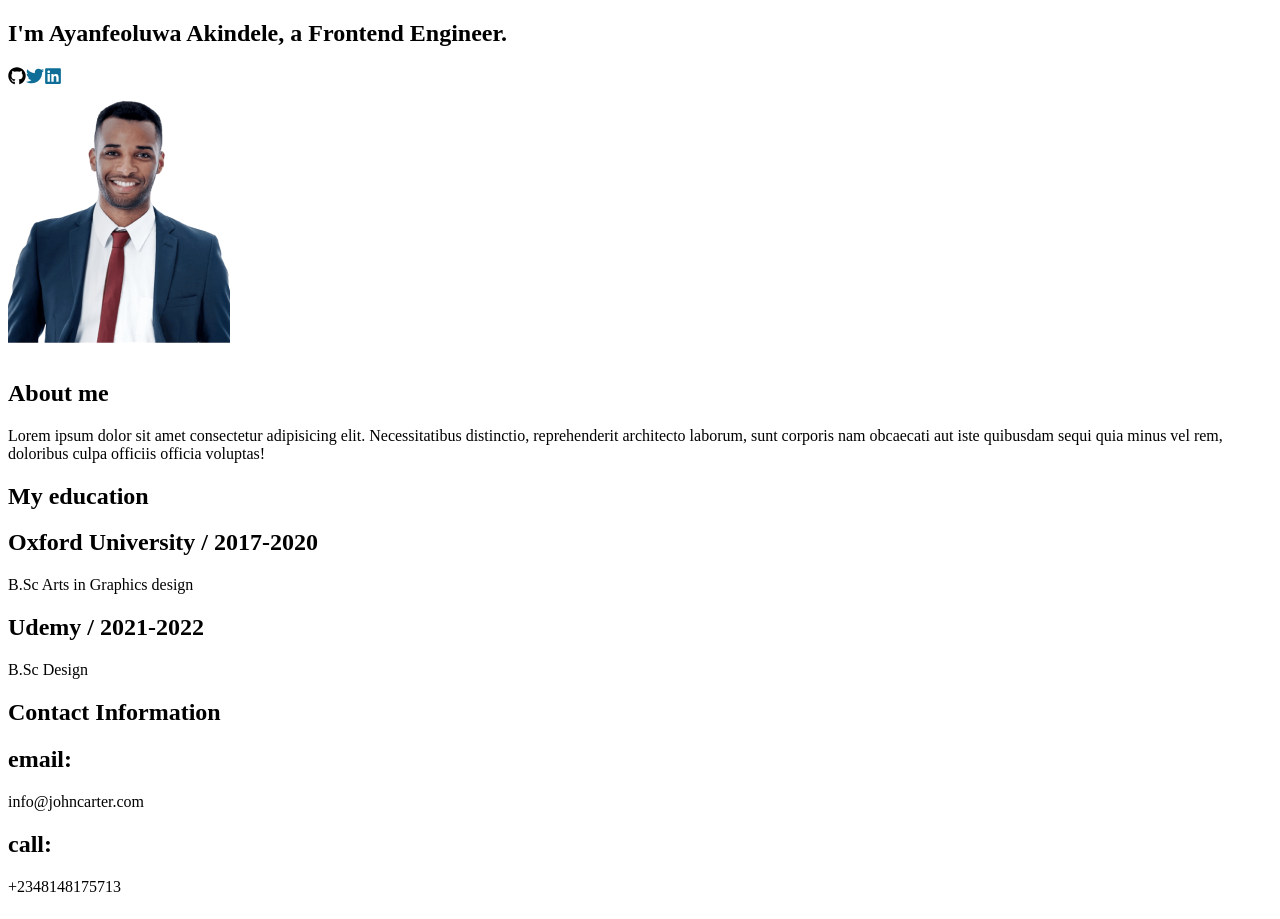
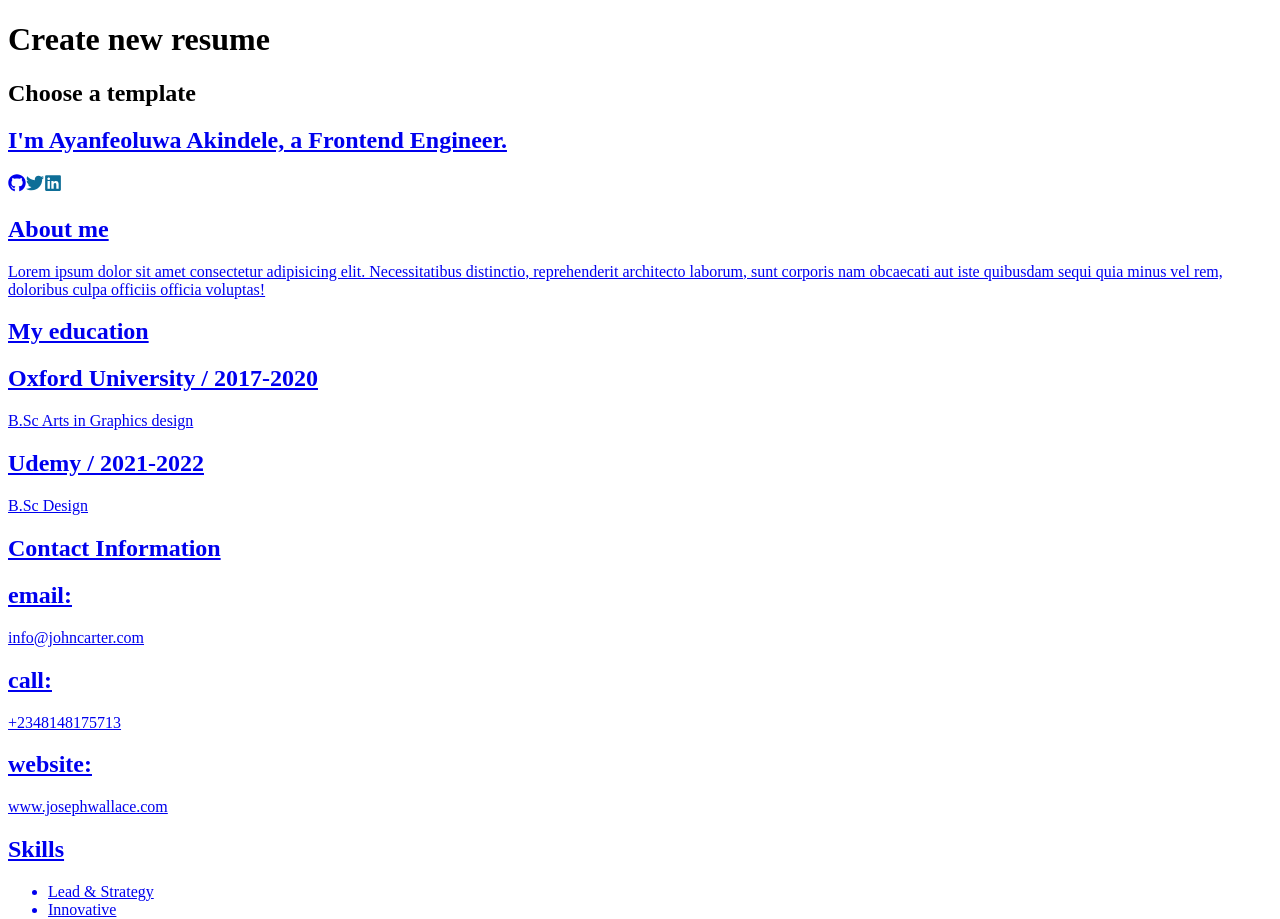
Before and after one commit to Frokesy/bume, a Next.js app: page /resume/new in a window 1280 px wide. Shown: the top 919 px of the page. Built offline with nearby package versions, Linux system fonts and the light colour scheme.

Commit message:
resume editor scaffolded

```diff
--- a/components/dashboard/Container.tsx
+++ b/components/dashboard/Container.tsx
@@ -14,11 +14,11 @@
   return (
     <div
       className={`
-    flex h-[100vh] max-h-[100vh]
+    flex min-h-[100vh]
     ${theme === "dark" ? `bg-[#000] text-[#fff]` : `bg-[#fff] text-[#000]`}`}
     >
-      <div className="w-[10%]"></div>
-      <div className="w-[90%]">{children}</div>
+      <div className="w-[7%]"></div>
+      <div className="w-[93%]">{children}</div>
     </div>
   );
 };
--- a/components/templates/Frokesy.tsx
+++ b/components/templates/Frokesy.tsx
@@ -8,7 +8,7 @@
       <Layout>
         <div className="header bg-[rgb(27,31,36)] pl-6 text-[#fff]">
           <div className="flex justify-between pt-3">
-            <div className="w-[50%] max-w-[350px] pt-6">
+            <div className="w-[70%] max-w-[350px] pt-6">
               <div className="border-[3px] border-b-[#ccc] w-[15%]"></div>
               <h2 className="lg:text-[24px] text-[16px] font-bold pt-6">
                 I&apos;m Ayanfeoluwa Akindele, a Frontend Engineer.
@@ -21,21 +21,21 @@
               </div>
             </div>
 
-            <div className="lg:h-[200px] lg:w-[225px] h-[100%] w-[150px]">
+            {/* <div className="lg:h-[200px] lg:w-[225px] h-[100%] w-[150px]">
               <img
                 src="/assets/dp2.png"
                 alt="dp"
                 className="h-[100%] w-[100%]"
               />
-            </div>
+            </div> */}
           </div>
         </div>
 
         <div className="flex justify-between">
-          <div id="1" className="border-r w-[50%] border-[#808080] mt-10 px-6">
+          <div id="1" className="border-r w-[50%] border-[#808080] mt-6 px-6">
             <div className="border-[3px] border-b-[#808080] w-[15%]"></div>
             <div className="about">
-              <h2 className="text-[20px] font-bold text-[#11466d] pt-4 pb-2">
+              <h2 className="text-[20px] font-bold text-[#11466d] pt-2">
                 About me
               </h2>
               <p className="text-[13px]">
@@ -47,8 +47,8 @@
             </div>
 
             <div className="education">
-              <div className="border-[3px] border-b-[#808080] w-[15%] mt-10"></div>
-              <h2 className="text-[20px] font-bold text-[#11466d] pt-4 pb-2">
+              <div className="border-[3px] border-b-[#808080] w-[15%] mt-6"></div>
+              <h2 className="text-[20px] font-bold text-[#11466d] pt-2">
                 My education
               </h2>
               <section className="grid grid-cols-1 gap-y-4">
@@ -56,7 +56,7 @@
                   <h2 className="uppercase font-mono text-[15px]">
                     Oxford University / 2017-2020
                   </h2>
-                  <p className="text-[#757bc8] text-[16px] font-bold py-2">
+                  <p className="text-[#757bc8] text-[16px] font-bold">
                     B.Sc Arts in Graphics design
                   </p>
                 </section>
@@ -64,7 +64,7 @@
                   <h2 className="uppercase font-mono text-[15px]">
                     Udemy / 2021-2022
                   </h2>
-                  <p className="text-[#757bc8] text-[16px] font-bold py-2">
+                  <p className="text-[#757bc8] text-[16px] font-bold">
                     B.Sc Design
                   </p>
                 </section>
@@ -72,24 +72,24 @@
             </div>
 
             <div className="contact-info">
-              <div className="border-[3px] border-b-[#808080] w-[15%] mt-10"></div>
-              <h2 className="text-[20px] font-bold text-[#11466d] pt-4 pb-2">
+              <div className="border-[3px] border-b-[#808080] w-[15%] mt-6"></div>
+              <h2 className="text-[20px] font-bold text-[#11466d] pt-2">
                 Contact Information
               </h2>
-              <section className="grid grid-cols-1 gap-y-4">
+              <section className="grid grid-cols-1 gap-y-3">
                 <section>
                   <h2 className="uppercase text-[13px]">email:</h2>
-                  <p className="text-[16px] py-1 font-mono">
+                  <p className="text-[16px] font-mono font-semibold">
                     info@johncarter.com
                   </p>
                 </section>
                 <section>
                   <h2 className="uppercase text-[13px]">call:</h2>
-                  <p className="text-[16px] py-1 font-mono">+2348148175713</p>
+                  <p className="text-[16px] font-mono font-semibold">+2348148175713</p>
                 </section>
                 <section>
                   <h2 className="uppercase text-[13px]">website:</h2>
-                  <p className="text-[16px] py-1 font-mono">
+                  <p className="text-[16px] font-semibold font-mono">
                     www.josephwallace.com
                   </p>
                 </section>
@@ -97,8 +97,8 @@
             </div>
 
             <div className="skills">
-              <div className="border-[3px] border-b-[#808080] w-[15%] mt-10"></div>
-              <h2 className="text-[20px] font-bold text-[#11466d] pt-4 pb-2">
+              <div className="border-[3px] border-b-[#808080] w-[15%] mt-6"></div>
+              <h2 className="text-[20px] font-bold text-[#11466d] pt-2">
                 Skills
               </h2>
               <ul className="grid grid-cols-1 gap-y-3 px-8">
@@ -121,11 +121,11 @@
           {/* Right side */}
           <div className="w-[50%] px-6">
             <div className="experience">
-              <div className="border-[3px] border-b-[#808080] w-[15%] mt-10"></div>
-              <h2 className="text-[20px] font-bold text-[#11466d] pt-4 pb-2">
+              <div className="border-[3px] border-b-[#808080] w-[15%] mt-6"></div>
+              <h2 className="text-[20px] font-bold text-[#11466d] pt-2">
                 Past Experience
               </h2>
-              <section className="grid grid-cols-1 gap-y-10">
+              <section className="grid grid-cols-1 gap-y-6">
                 <section>
                   <div className="flex items-center space-x-6">
                     <h2 className="font-bold text-[20px]">LinkedIn</h2>
--- a/components/templates/Layout.tsx
+++ b/components/templates/Layout.tsx
@@ -4,7 +4,7 @@
 }
 
 const Layout = ({ children }: Props) => (
-  <div className="relative mx-auto lg:w-[210mm] w-[95vw] h-[310mm] min-h-[310mm] bg-[#f1f1f1]">
+  <div className="relative mx-auto lg:w-[210mm] w-[95vw] min-h-[250mm] bg-[#f1f1f1]">
       {children}
   </div>
 )
--- a/pages/resume/new.tsx
+++ b/pages/resume/new.tsx
@@ -1,32 +1,31 @@
 import Container from "@/components/dashboard/Container";
 import Frokesy from "@/components/templates/Frokesy";
 import Layout from "@/components/templates/Layout";
+import Link from "next/link";
 import React from "react";
 
 const New = () => {
   return (
-    // <Container>
-    //   <div className="px-10 pt-[10vh]">
-    //     <h1 className="font-mono text-[24px] font-semibold">
-    //       Create new resume
-    //     </h1>
+    <Container>
+      <div className="px-10 pt-[10vh]">
+        <h1 className="font-mono text-[24px] font-semibold">
+          Create new resume
+        </h1>
 
-    //     <div className="mt-[5vh]">
-    //       <h2 className="font-mono text-[20px] flex items-center justify-center">
-    //         Choose a template
-    //       </h2>
-    //       <div className="grid grid-cols-3">
-    //         <div className="cursor-pointer flex items-center justify-center border border-[#404040]">
-    //           <Frokesy />
-    //         </div>
-    //       </div>
-    //     </div>
-    //   </div>
-    // </Container>
-
-    <Layout>
-      <Frokesy />
-    </Layout>
+        <div className="mt-[5vh]">
+          <h2 className="font-mono text-[20px] flex items-center justify-center">
+            Choose a template
+          </h2>
+          <div className="grid grid-cols-3 h-[70vh] overflow-hidden">
+            <Link href={`/resume/edit/${"Frokesy"}`}>
+              <div className="cursor-pointer flex items-center text-[#000] justify-center">
+                <Frokesy />
+              </div>
+            </Link>
+          </div>
+        </div>
+      </div>
+    </Container>
   );
 };
 
```
Also changed, not shown: pages/resume/edit/[slug].tsx (added, +22 -0 lines).
